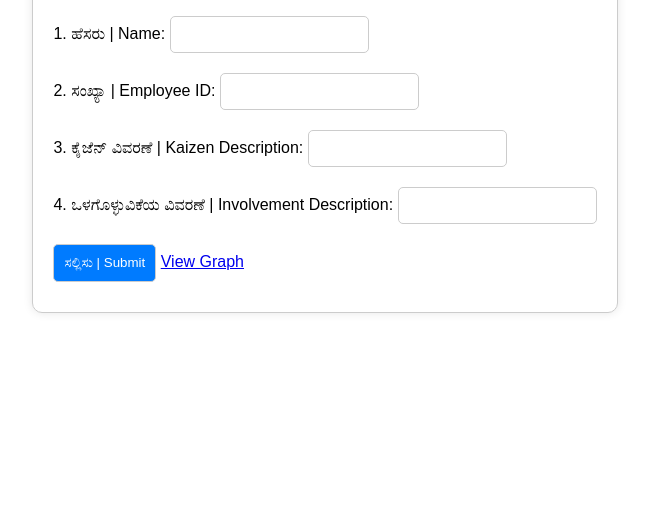
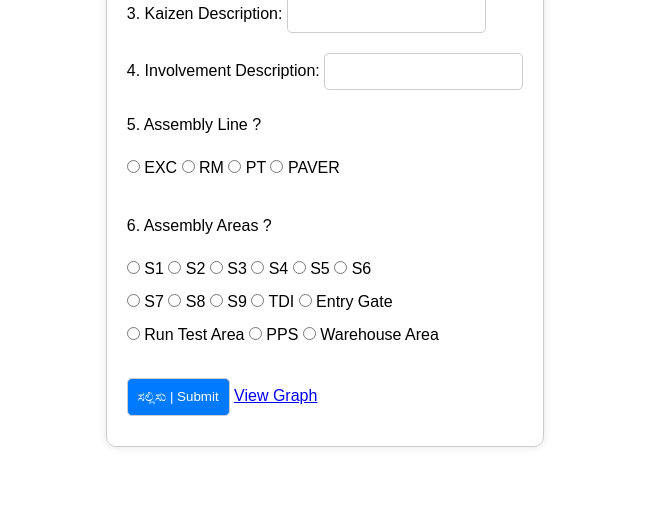
Before and after one commit to sshekhar2128/Volvo-CE-Project, a website with bundled scripts: page public/index.html in a window 1280 px wide. Shown: the part 290-800 px from the top of the page, without its empty margins (315-964 px from the left). Built offline with nearby package versions, Linux system fonts and the light colour scheme.

Commit message:
Assembly Line and Assembly Areas Questions

```diff
--- a/public/index.html
+++ b/public/index.html
@@ -17,38 +17,98 @@
 
 
 
-            <label for="employeeName">1. ಹೆಸರು | Name: </label>
+            <label for="employeeName">1. Name: </label>
             <input type="text" id="employeeName" name="employeeName" required>
 
             <br>
 
 
-            <label for="employeeId">2. ಸಂಖ್ಯಾ | Employee ID:</label>
+            <label for="employeeId">2. Employee ID:</label>
             <input type="text" id="employeeId" name="employeeId" required>
 
             <br>
 
 
 
-            <label for="kaizen">3. ಕೈಜೆನ್ ವಿವರಣೆ | Kaizen Description:</label>
-            <input type="text" id="kaizen" name="kaizen" required>
+            <label for="kaizen">3. Kaizen Description:</label>
+            <input type="text" id="kaizen" name="kaizen" >
 
             <br>
 
 
-            <label for="InvolvementDesc">4. ಒಳಗೊಳ್ಳುವಿಕೆಯ ವಿವರಣೆ | Involvement Description:</label>
-            <input type="text" id="InvolvementDesc" name="InvolvementDesc" required>
+            <label for="InvolvementDesc">4. Involvement Description:</label>
+            <input type="text" id="InvolvementDesc" name="InvolvementDesc" >
+
+            <br>
+
+            <p>5. Assembly Line ? </p>
+        <input type="radio" id="exc" name="assembly" value="EXC">
+        <label for="exc">EXC</label>
+
+        <input type="radio" id="rm" name="assembly" value="RM">
+        <label for="rm">RM</label>
+
+        <input type="radio" id="pt" name="assembly" value="PT">
+        <label for="pt">PT</label>
+
+        <input type="radio" id="paver" name="assembly" value="PAVER">
+        <label for="paver">PAVER</label><br>
+
+            <br>
+
+            <p>6. Assembly Areas ? </p>
+        <input type="radio" id="s1" name="areas" value="S1">
+        <label for="s1">S1</label>
+
+        <input type="radio" id="s2" name="areas" value="S2">
+        <label for="s2">S2</label>
+
+        <input type="radio" id="s3" name="areas" value="S3">
+        <label for="s3">S3</label>
+
+        <input type="radio" id="s4" name="areas" value="S4">
+        <label for="s4">S4</label>
+
+        <input type="radio" id="s5" name="areas" value="S5">
+        <label for="s5">S5</label>
+
+        <input type="radio" id="s6" name="areas" value="S6">
+        <label for="s6">S6</label> <br>
+
+        <input type="radio" id="s7" name="areas" value="S7">
+        <label for="s7">S7</label>
+
+        <input type="radio" id="s8" name="areas" value="S8">
+        <label for="s8">S8</label>
+
+        <input type="radio" id="s9" name="areas" value="S9">
+        <label for="s9">S9</label>
+
+        <input type="radio" id="tdi" name="areas" value="TDI">
+        <label for="tdi">TDI</label>
+
+        <input type="radio" id="entry" name="areas" value="EntryGate">
+        <label for="entry">Entry Gate</label> <br>
+
+        <input type="radio" id="runtestarea" name="areas" value="RunTestArea">
+        <label for="runtestarea">Run Test Area</label>
+
+        <input type="radio" id="pps" name="areas" value="PPS">
+        <label for="pps">PPS </label>
+
+        <input type="radio" id="warehouse" name="areas" value="WarehouseArea">
+        <label for="warehouse">Warehouse Area </label><br>
 
             <br>
 
 
+        <button type="submit">ಸಲ್ಲಿಸು | Submit</button>
+        <a href="graph.html">View Graph</a>
 
-
-            <button type="submit">ಸಲ್ಲಿಸು | Submit</button>
-            <a href="graph.html">View Graph</a>
 
 
         </form>
+
 
 
 
--- a/public/script.js
+++ b/public/script.js
@@ -23,6 +23,20 @@ document.getElementById('employeeForm').addEventListener('submit', function (eve
     const kaizen = document.getElementById('kaizen').value;
     const InvolvementDesc = document.getElementById('InvolvementDesc').value;
 
+    const form = document.getElementById('employeeForm');
+            const formData = new FormData(form);
+            const selectedValue01 = formData.get('assembly');
+            const selectedValue02 = formData.get('areas');
+            console.log (selectedValue01) ;
+            console.log (selectedValue02) ;
+
+
+
+
+
+
+
+
     const employeeRef = database.ref('employees/' + employeeName);
     employeeRef.get().then((snapshot) => {
         let count = 1;
@@ -34,6 +48,8 @@ document.getElementById('employeeForm').addEventListener('submit', function (eve
             count,
             kaizen,
             InvolvementDesc,
+            selectedValue01,
+
 
 
         };
```
